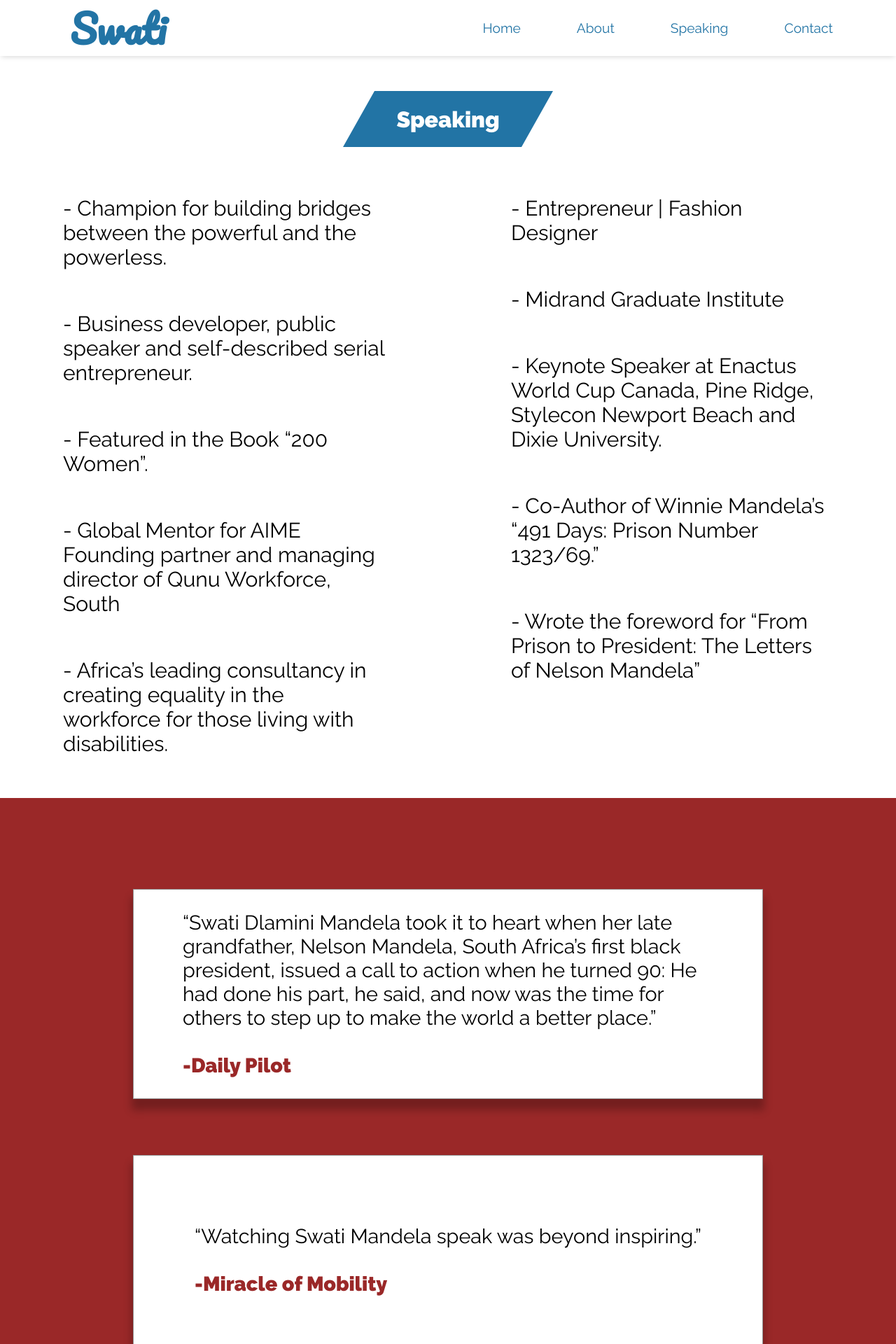
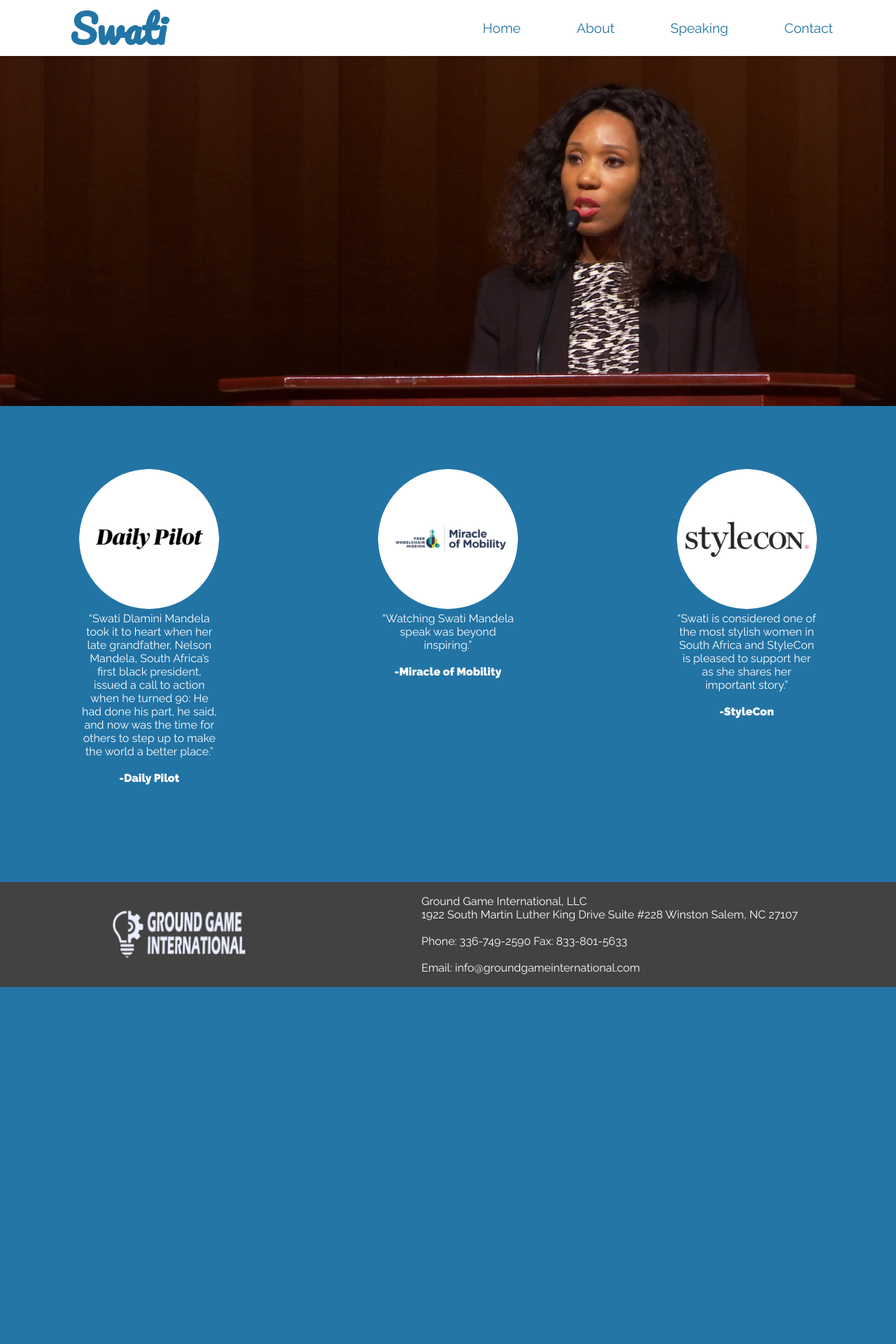
Before and after one commit to chadthomasii/Swati-Mandela-Website-2, a PHP site: page /reviews in a window 1280 px wide. Shown: the top 1920 px of the page at 70% size. After the commit the page ends 1410 px from the top, so only its background shows below. Run offline with PHP 8.4, Linux system fonts and the light colour scheme; some libraries are stand-ins or nearby versions.

Commit message:
Finished layout of reviews section, made footer smaller and now links to ground game website.

```diff
--- a/css/style.css
+++ b/css/style.css
@@ -242,12 +242,12 @@ li:hover .nav-sub-menu
     text-align: center;
     padding: 10px 0px;
     margin-top: 80px;
-    background: url(../img/swati-speaks.png);
+    background: url(../img/swati-center.jpg);
     width: 100%;
     height: 500px;
     background-size: cover;
-    background-position: 80% 40%;
-
+    background-position: 80% 20%;
+    background-repeat: no-repeat;
 }
 /* Biography */
 
@@ -307,43 +307,47 @@ li:hover .nav-sub-menu
 
 
 
-/* Testimonials */
+/* Reviews */
 
 .testimonials
 {
     display: flex;
-    justify-content: center;
+    justify-content: space-around;
     align-items: center;
-    flex-direction: column;
+    background-color: var(--main-color);
     height: 100%;
-    background-color: #9A2828;
     padding: 90px 0px;
 }
 
 .testimonial-section
 {
-    background: #FFFFFF;
-    border: 1px solid #979797;
-    box-shadow: 0 14px 11px 2px rgba(0,0,0,0.25);
-    width: 900px;
-    height: 300px;
-    margin: 40px 0px;
-    display: flex;
-    justify-content: center;
-    align-items: center;
+    width: 200px;
+    height: 500px;
+
+}
+
+.testimonial-section img
+{
+    background-size: cover;
+    background-repeat: no-repeat;
+    height: 200px;
+    width: 200px;
+    border-radius: 50%;
+    text-align: center;
 }
 
 .testimonial-section p
 {
-    font-size: 1.8em;
-    margin: 0px 70px;
+    text-align: center;
+    color: #fff;
 }
 
 .testimonial-section span
 {
-    font-weight: 900;
-    color: #9A2828;
+    font-weight: bold;
 }
+
+
 
 /*=================================================
                     Contact
@@ -479,7 +483,7 @@ input[type=text]::placeholder, input[type=email]::placeholder
 footer
 {
     width: 100%;
-    height: 300px;
+    height: 150px;
     background-color: #424242;
     animation-delay: 0.5s;
 }
@@ -508,8 +512,9 @@ footer
 .footer-left img
 {
     color: #fff;
-    height: 150px;
+    height: 100px;
     width: 200px;
+    cursor: pointer;
 }
 
 .footer-right p
--- a/footer.php
+++ b/footer.php
@@ -1,7 +1,9 @@
 <footer>
 
     <div class="footer-left">
-        <img src="img/ground-game-logo.png"/>
+        <a href="https://www.groundgame.international/" target="_blank">
+            <img src="img/ground-game-logo.png" />
+        </a>
     </div>
 
     <div class="footer-right">
--- a/reviews.php
+++ b/reviews.php
@@ -1,69 +1,13 @@
 <?php include_once("head.php");?>
 
 
-        <div class="header-shape-container">
-            <div class="header-shape">
-                <h1>Speaking</h1>
-            </div>
-        </div>
-
-        <div class="accomplishments">
-
-            <ul class="accomplishments-left">
-
-                <li>
-                    - Champion for building bridges between the powerful
-                    and the powerless.
-                </li>
-
-                <li>
-                    - Business developer, public speaker and self-described
-                    serial entrepreneur.
-                </li>
-
-                <li>
-                    - Featured in the Book “200 Women”.
-                </li>
-
-                <li>
-                    - Global Mentor for AIME Founding partner and managing director of Qunu Workforce, South
-                </li>
-
-                <li>
-                    - Africa’s leading consultancy in creating equality in the workforce for those living with disabilities.
-                </li>
-
-            </ul>
-
-            <ul class="accomplishments-right">
-
-                <li>
-                    - Entrepreneur | Fashion Designer
-                </li>
-
-                <li>
-                    - Midrand Graduate Institute
-                </li>
-
-                <li>
-                    - Keynote Speaker at Enactus World Cup Canada, Pine Ridge, Stylecon Newport Beach and Dixie University.
-                </li>
-
-                <li>
-                    - Co-Author of Winnie Mandela’s “491 Days: Prison Number 1323/69.”
-                </li>
-
-                <li>
-                    - Wrote the foreword for “From Prison to President: The Letters of Nelson Mandela”
-                </li>
-
-            </ul>
-
+        <div class="img-container" style="background: url(../img/swati-speaks.png); background-position: 78% 20%">
         </div>
 
         <div class="testimonials">
 
            <div class="testimonial-section">
+               <img src="img/dailypilot.png"/>
 
                <p>
                     “Swati Dlamini Mandela took it to heart when her late grandfather, Nelson Mandela,
@@ -75,11 +19,10 @@
 
                 </p>
 
-
-
            </div>
 
            <div class="testimonial-section">
+                <img src="img/miracle-of-mobility.png"/>
 
                 <p>
                     “Watching Swati Mandela speak was beyond inspiring.”
@@ -89,10 +32,10 @@
 
                 </p>
 
-
            </div>
 
            <div class="testimonial-section">
+                <img src="img/stylecon.png"/>
 
                 <p>
                     “Swati is considered one of the most stylish women in South Africa and StyleCon
@@ -105,7 +48,6 @@
 
            </div>
 
-
         </div>
 
         <?php include_once("footer.php");?>
```
Also changed, not shown: img/dailypilot.png (added), img/miracle-of-mobility.png (added), img/stylecon.png (added), 3 other files. Lines whose indentation alone changed are shown as unchanged.
